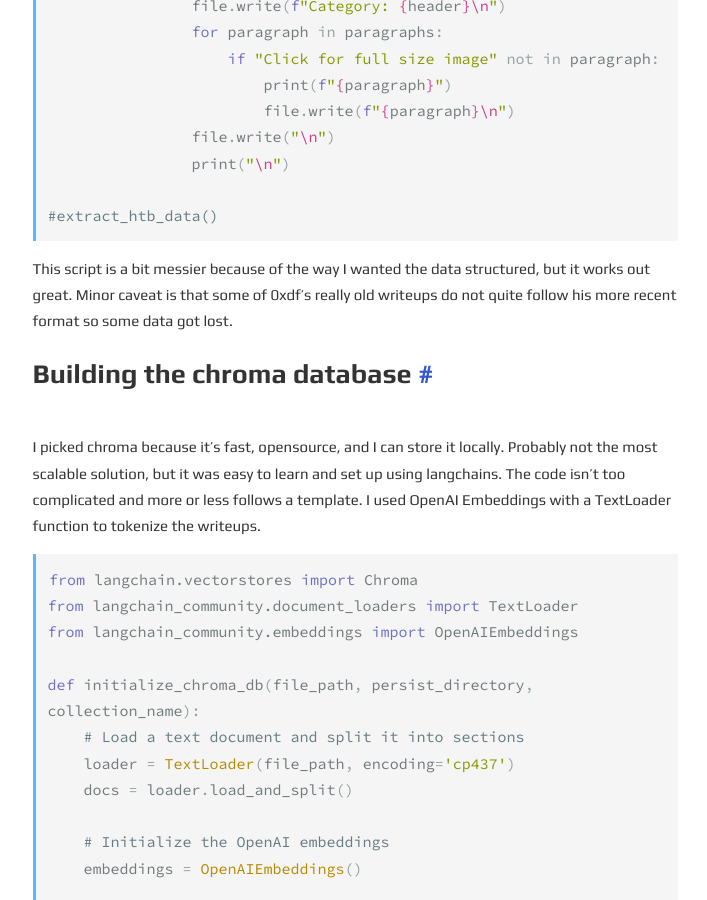
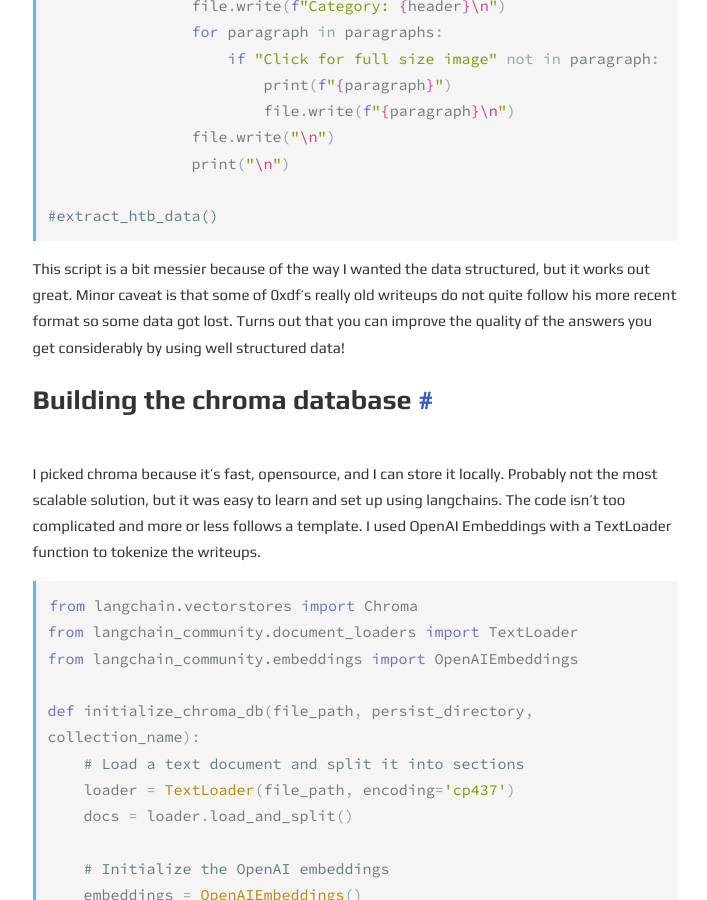
Before and after one commit to robsware/robsware.github.io, a Jekyll site: the page built from _posts/2024-07-07-llmthebox.md, in a window 1280 px wide and 900 px high, scrolled down 5304 px. Shown: the whole window, without its empty margins (285-992 px from the left). Built offline with Jekyll 4.4.1, drawn with Linux system fonts in a browser that asks for light colours.

Commit message:
Update 2024-07-07-llmthebox.md

````diff
--- a/_posts/2024-07-07-llmthebox.md
+++ b/_posts/2024-07-07-llmthebox.md
@@ -185,7 +185,7 @@ def extract_htb_data():
 #extract_htb_data()
 ```
 
-This script is a bit messier because of the way I wanted the data structured, but it works out great. Minor caveat is that some of 0xdf's really old writeups do not quite follow his more recent format so some data got lost.
+This script is a bit messier because of the way I wanted the data structured, but it works out great. Minor caveat is that some of 0xdf's really old writeups do not quite follow his more recent format so some data got lost. Turns out that you can improve the quality of the answers you get considerably by using well structured data!
 
 ## Building the chroma database
 
````
